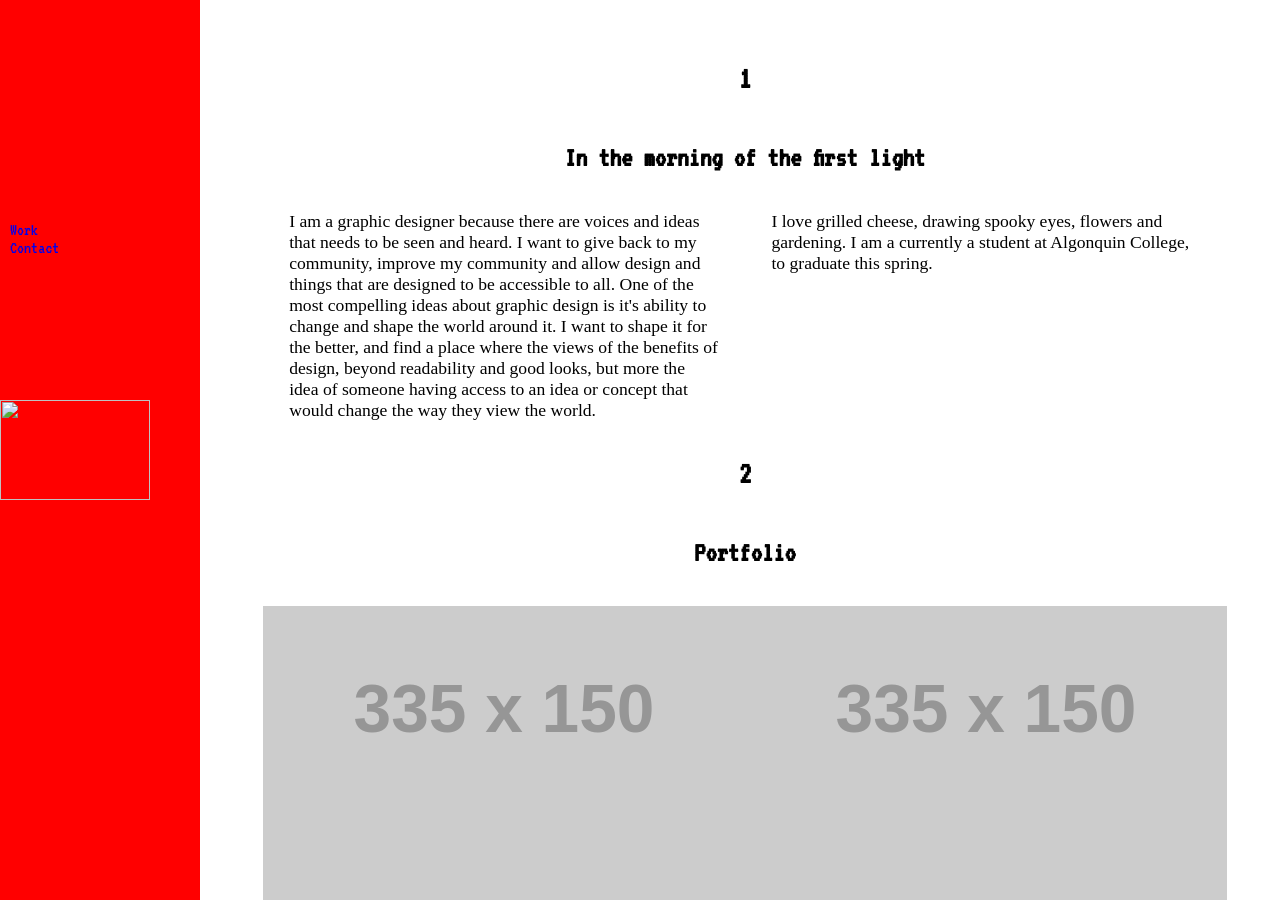
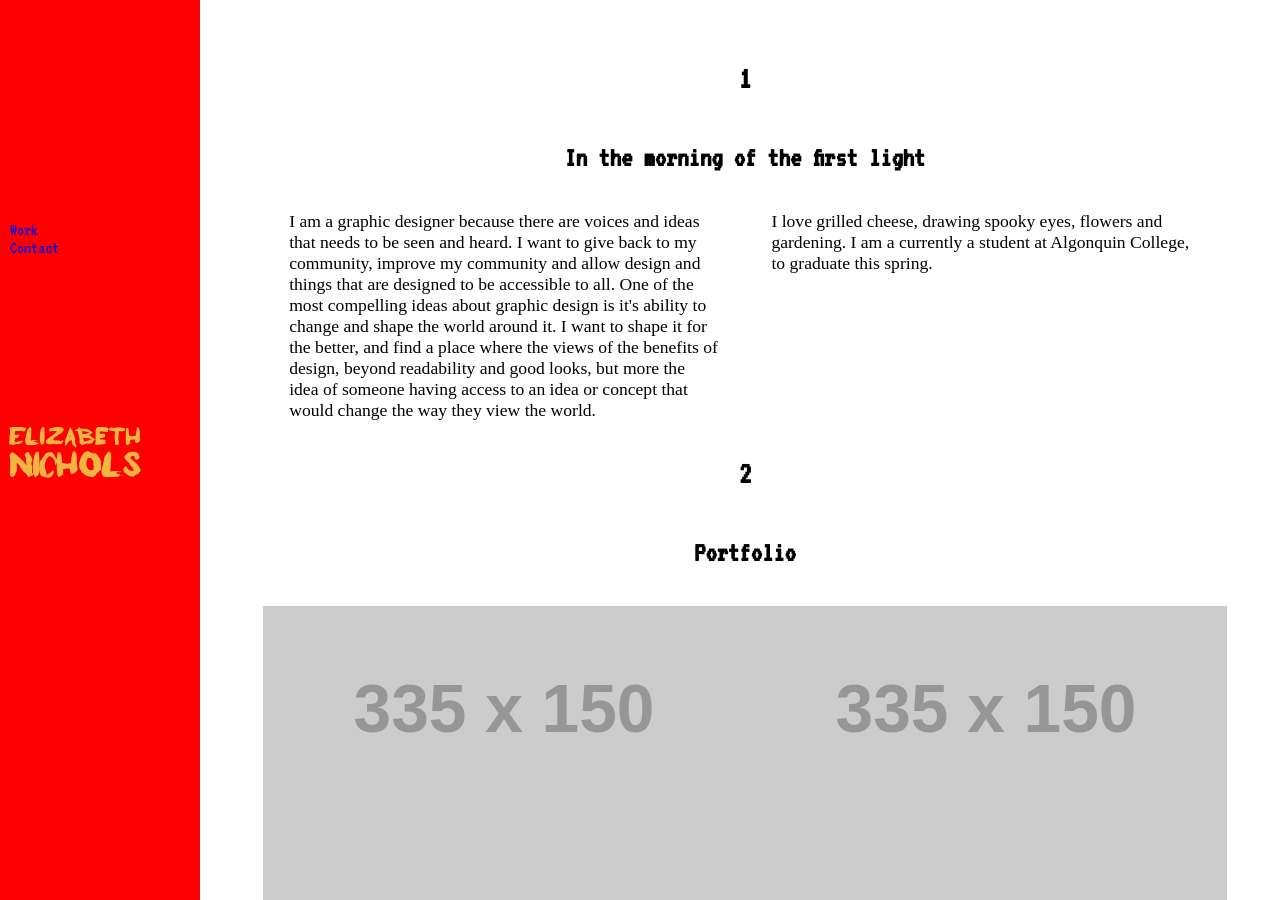
Before and after one commit to sky-bones/portfolio, a Jekyll site: the page built from index.html, in a window 1280 px wide and 900 px high. Built offline with Jekyll 4.4.1, drawn with Linux system fonts in a browser that asks for light colours; some web fonts are replaced.

Commit message:
small img fix

```diff
--- a/_layouts/default.html
+++ b/_layouts/default.html
@@ -32,7 +32,7 @@
 </div>
 
 <div class="unit unit-xs-1-2 unit-s-1-2 unit-m-1-3 unit-l-1 text-right">
-	<img class="logo" src="{{site.baseurl}}img/temp-logo.svg">
+	<img class="logo" src="{{site.baseurl}}/img/temp-logo.svg">
 </div>
 </header>
 
```
